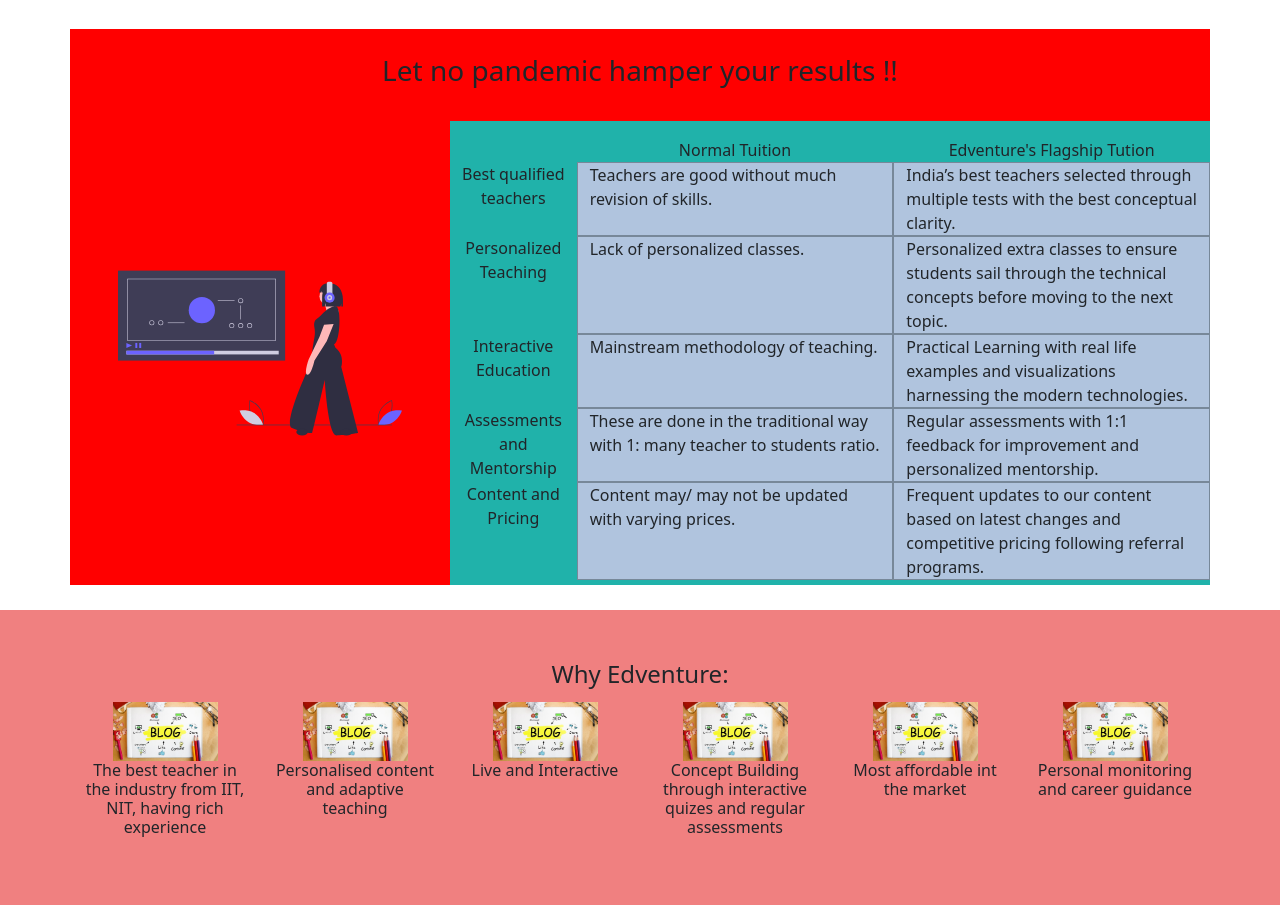
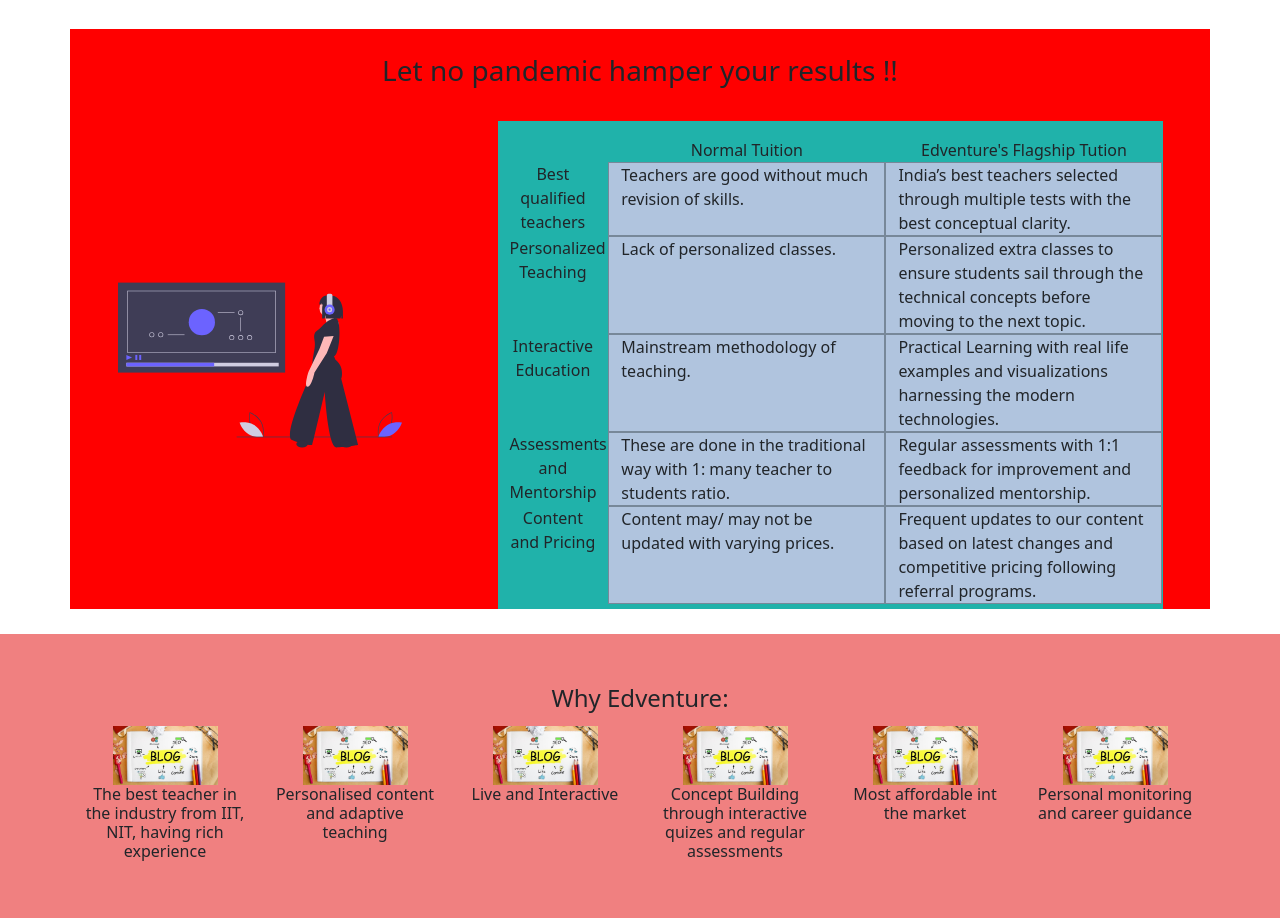
Before and after one commit to Abhijitgayen/EDVENTURE, a React (Create React App) app: page / in a window 1280 px wide. Shown: the part 3180-4098 px from the top of the page. Built offline with nearby package versions, Linux system fonts and the light colour scheme.

Commit message:
heelo set

```diff
--- a/src/App.css
+++ b/src/App.css
@@ -356,6 +356,7 @@
     padding-top: 12px;
 }
 .table_content{
+    margin:auto;
     order: 1px solid lightseagreen;
     padding-top: 5px;
     padding-bottom: 5px;
--- a/src/components/Home.js
+++ b/src/components/Home.js
@@ -74,7 +74,7 @@
                         <Col className='table_set_img col-12 col-sm-12 col-md-5 col-xl-4'>
                             <img src={tutorial_video} alt='' className='table_img'></img>
                         </Col>
-                        <Col className='table_content col-12 col-sm-12 col-md-7 col-xl-8'>
+                        <Col className='table_content col-11 col-sm-11 col-md-6 col-xl-7'>
                             <div>
                                     <Row>
                                         <Col className='table_com col-12 col-sm-12 col-md-12 col-xl-2'>{' '}</Col>
```
